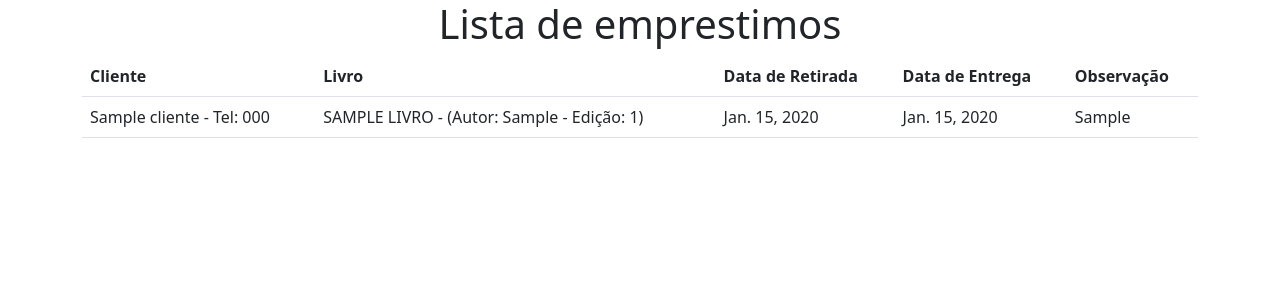
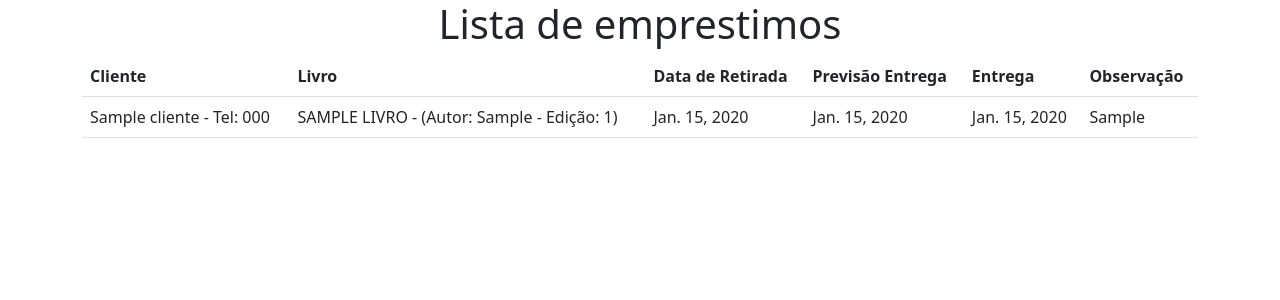
Before and after one commit to willsantos86/Acervo_livros, a Django app: page /visualizar/ in a window 1280 px wide. Shown: the top 300 px of the page. Run offline with Django 3.2, Linux system fonts and the light colour scheme; tables that the repository leaves empty hold one stand-in row (values such as "Sample post"); some libraries are stand-ins or nearby versions.

Commit message:
Criando a página de visualização.

```diff
--- a/acervo/settings.py
+++ b/acervo/settings.py
@@ -79,7 +79,7 @@ WSGI_APPLICATION = 'acervo.wsgi.application'
 DATABASES = {
     'default': {
         'ENGINE': 'django.db.backends.postgresql',
-        'NAME': 'acervolivros',
+        'NAME': 'emprestimolivros',
         'USER': 'postgres',
         'PASSWORD': '#Willi@m86',
         'HOST': 'localhost',
--- a/cadastro/forms.py
+++ b/cadastro/forms.py
@@ -7,5 +7,5 @@ class EmprestimoForm(forms.ModelForm):
     class Meta:
         model = Emprestimo
         fields = [
-            'cliente', 'livro', 'data_retirada', 'data_entrega', 'observacao'
+            'cliente', 'livro', 'data_retirada', 'data_entrega_prevista', 'data_entrega', 'observacao'
         ]
--- a/cadastro/models.py
+++ b/cadastro/models.py
@@ -35,7 +35,8 @@ class Emprestimo(models.Model):
     cliente = models.ForeignKey(Cliente,verbose_name='Cliente', on_delete=models.CASCADE)
     livro = models.ForeignKey(Livro,verbose_name='Livro', on_delete=models.CASCADE)
     data_retirada = models.DateField(verbose_name='Data de Retirada')
-    data_entrega = models.DateField(verbose_name='Data de Entrega')
+    data_entrega_prevista = models.DateField(verbose_name='Previsão Entrega')
+    data_entrega = models.DateField(verbose_name='Entrega')
     observacao = models.TextField(verbose_name='Observação', blank=True)
 
     def __str__(self):
--- a/cadastro/templates/visualizar.html
+++ b/cadastro/templates/visualizar.html
@@ -17,7 +17,8 @@
                         <th>Cliente</th>
                         <th>Livro</th>
                         <th>Data de Retirada</th>
-                        <th>Data de Entrega</th>
+                        <th>Previsão Entrega</th>
+                        <th>Entrega</th>
                         <th>Observação</th>
                     </tr>
                     {% for emprestimo in lista_emprestimos %}
@@ -25,6 +26,7 @@
                         <td>{{ emprestimo.cliente }}</td>
                         <td>{{ emprestimo.livro }}</td>
                         <td>{{ emprestimo.data_retirada }}</td>
+                        <td>{{ emprestimo.data_entrega_prevista }}</td>
                         <td>{{ emprestimo.data_entrega }}</td>
                         <td>{{ emprestimo.observacao }}</td>
                     </tr>
```
Also changed, not shown: cadastro/migrations/0001_initial.py.
